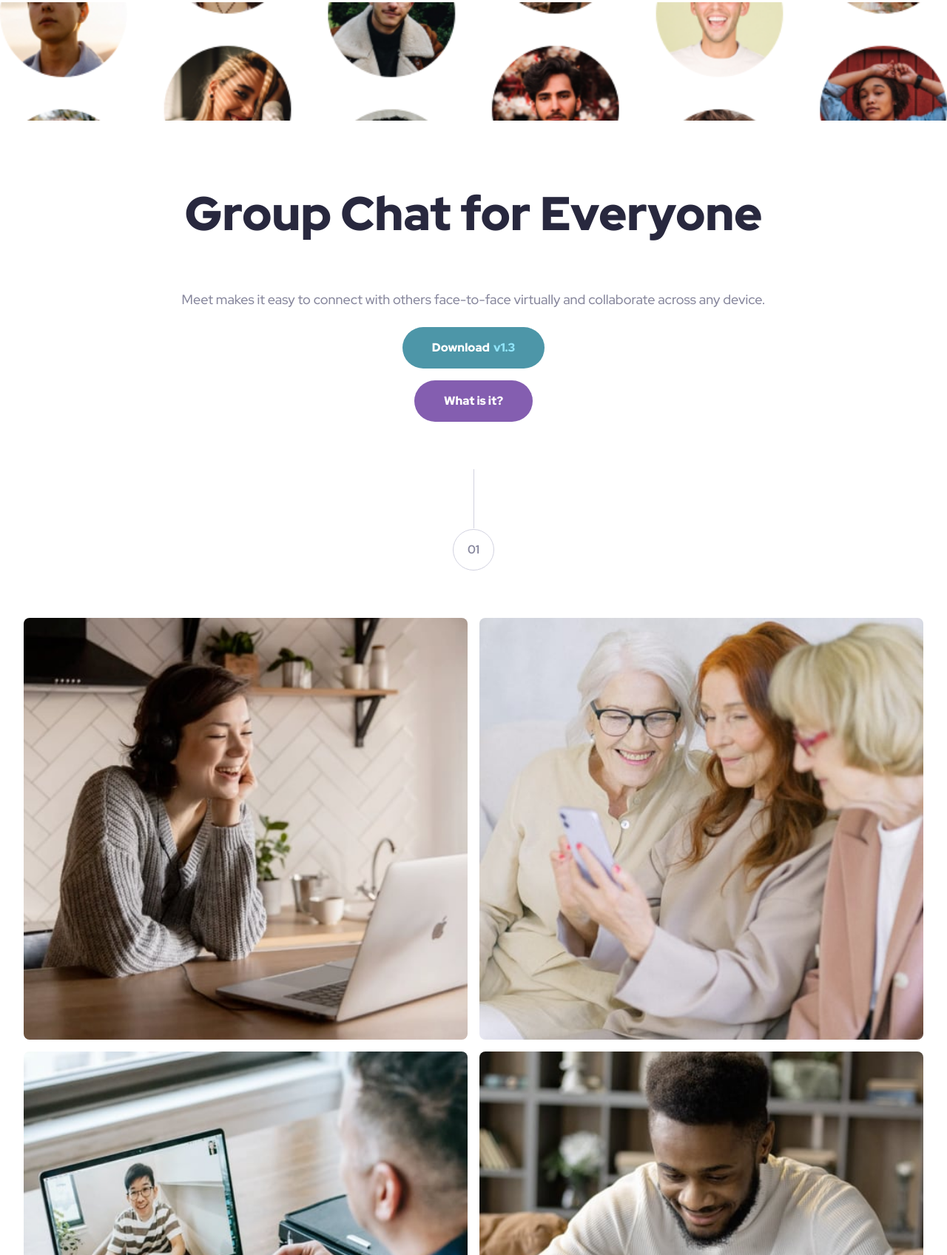
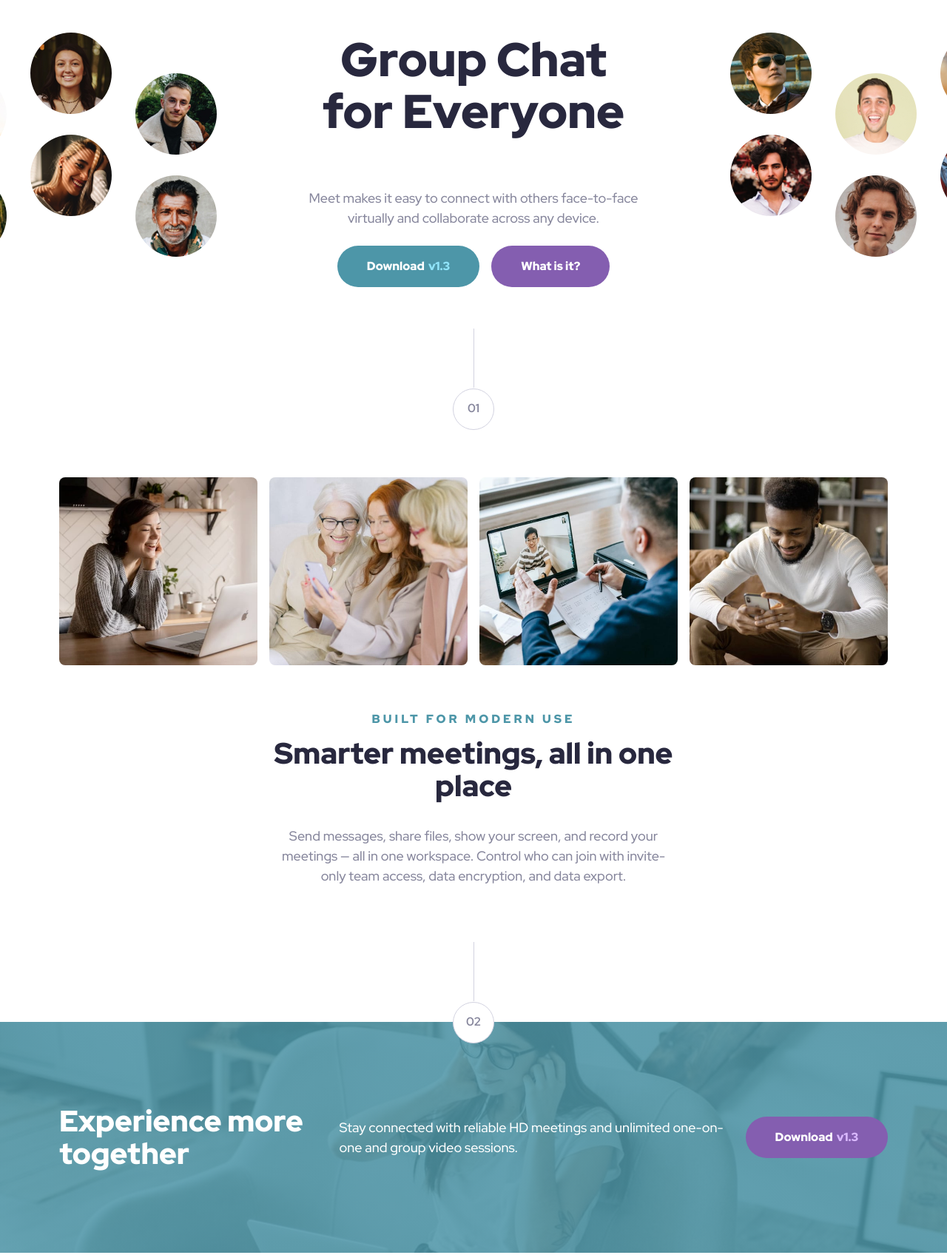
Before and after one commit to FacundoDLR/Meet-landing-page, a plain HTML site: page index.html in a window 1280 px wide. Shown: the part 137-1833 px from the top of the page at 74% size. Drawn offline with nearby package versions, Linux system fonts and the light colour scheme.

Commit message:
feat: Responsive design for tablet and desktop CSS

```diff
--- a/index.html
+++ b/index.html
@@ -25,7 +25,7 @@
     <div class="combined-img">
       <img src="/assets/tablet/image-hero.png" alt="hero img of many people">
     </div>
-    <div class="text-content">
+    <div class="text-content centered-box">
       <h1 class="text-preset-1">Group Chat for Everyone</h1>
       <p class="text-preset-4">Meet makes it easy to connect with others face-to-face virtually and collaborate across
         any device.</p>
@@ -50,7 +50,7 @@
           alt=""><img src="/assets/desktop/image-man-texting.jpg" alt="">
       </div>
       <div class="text-content">
-        <p class="text-preset-3">Built for modern use</p>
+        <p class="text-preset-3">BUILT FOR MODERN USE</p>
         <h2 class="text-preset-2">Smarter meetings, all in one place</h2>
         <p class="text-preset-4">Send messages, share files, show your screen, and record your meetings — all in one
           workspace. Control who can join with invite-only team access, data encryption, and data export.
--- a/style.css
+++ b/style.css
@@ -165,7 +165,7 @@ section {
   gap: 48px;
   padding-block-start: var(--spacing800);
   & .combined-img {
-    height: 160px;
+    min-height: 160px;
     background-position: center;
     background-size: cover;
     background-repeat: no-repeat;
@@ -235,8 +235,8 @@ main {
 
     & .image-collage {
       display: grid;
-      grid-template-columns: 1fr 1fr;
-      grid-template-rows: 1fr 1fr;
+      grid-template-columns: repeat(2, 1fr);
+      grid-template-rows: auto auto;
       gap: 16px;
     }
 
@@ -258,6 +258,7 @@ footer {
     height: calc(136px - var(--circle-size) / 2);
   }
   & .hero {
+    height: 374px;
     background-repeat: no-repeat;
     background-position: center;
     padding: var(--spacing800) var(--spacing400);
@@ -276,7 +277,7 @@ footer {
       flex-direction: column;
       justify-content: center;
       align-items: center;
-      gap: 2rem;
+      gap: 1.5rem;
 
       & button {
         background-color: var(--Purple600);
@@ -298,6 +299,41 @@ footer {
     --font-size-lg: clamp(2.25rem, 2.5vw + 0.5rem, 2.25rem); /* 36px - 40px */
     --font-size-xl: clamp(3rem, 3.5vw + 0.5rem, 3rem); /* 48px - 64px */
   }
+  .combined-img {
+    height: 303px;
+  }
+  .text-content {
+    width: 448px;
+    margin: 0 auto;
+    & .btn-container {
+      flex-direction: row;
+    }
+  }
+  main {
+    .main-content {
+      & .image-collage {
+        grid-template-columns: repeat(4, 1fr);
+        grid-template-rows: auto;
+      }
+      & .text-content {
+        width: 504px;
+      }
+    }
+  }
+  footer {
+    & .hero {
+        height: 320px;
+      background-image: linear-gradient(
+          hsl(192, 37%, 48%, 0.85),
+          hsla(192, 37%, 48%, 0.85)
+        ),
+        url("/assets/tablet/image-footer.jpg");
+    }
+    & .content {
+      width: 504px;
+      margin: 0 auto;
+    }
+  }
 }
 
 @media (min-width: 1024px) {
@@ -308,4 +344,73 @@ footer {
     --font-size-lg: clamp(2.5rem, 2.5vw + 0.5rem, 2.5rem); /* 40px */
     --font-size-xl: clamp(4rem, 4vw + 0.5rem, 4rem); /* 64px */
   }
+
+  section {
+    overflow: hidden;
+    & .combined-img {
+      display: none;
+    }
+    & .text-content {
+      padding: 0;
+    }
+  }
+
+  /* Contenedor principal */
+  .centered-box {
+    position: relative;
+  }
+  /* Imágenes laterales */
+  .centered-box::before,
+  .centered-box::after {
+    content: "";
+    position: absolute;
+    top: 50%;
+    transform: translateY(-50%);
+    width: 700px; /* Ancho de la imagen */
+    height: 380px; /* Alto de la imagen */
+    background-position: center;
+  }
+
+  .centered-box::before {
+    left: -670px; /* Espaciado a la izquierda (-32px para el gap + 16px para el ancho de la imagen) */
+    background-image: url("/assets/desktop/image-hero-left.png"); /* URL de la imagen izquierda */
+    background-repeat: no-repeat;
+  }
+
+  .centered-box::after {
+    right: -670px; /* Espaciado a la derecha (-32px para el gap + 16px para el ancho de la imagen) */
+    background-image: url("/assets/desktop/image-hero-right.png"); /* URL de la imagen derecha */
+    background-repeat: no-repeat;
+  }
+  main {
+    padding: var(--spacing700) var(--spacing1000) var(--spacing900);
+
+    & .main-content {
+      width: 1120px;
+      margin: 0 auto;
+
+      & .text-content {
+        width: 544px;
+      }
+    }
+  }
+
+  footer {
+    & .hero {
+        height: 312px;
+        display: flex;
+        background-image: linear-gradient(
+          hsl(192, 37%, 48%, 0.85),
+          hsla(192, 37%, 48%, 0.85)
+        ),
+        url("/assets/desktop/image-footer.jpg");
+      & .content {
+        width: 1120px;
+        flex-direction: row;
+      }
+      & .content :is(h3, p) {
+        text-align: left;
+      }
+    }
+  }
 }
```
